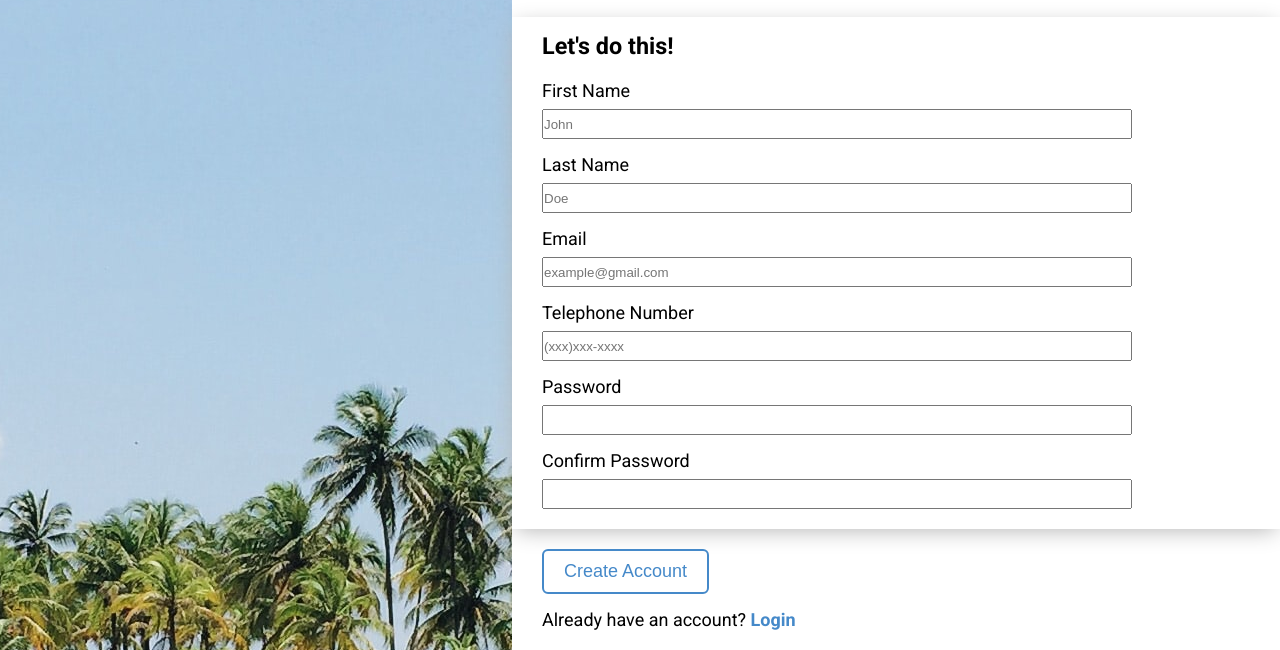
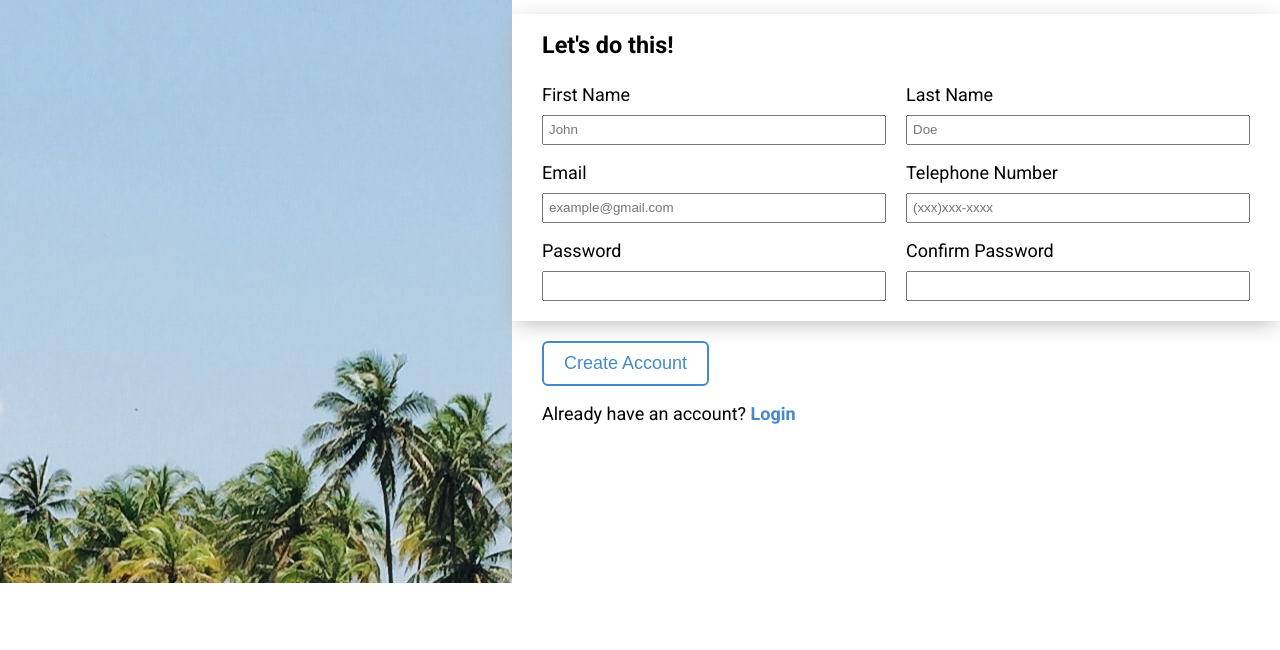
Before and after one commit to karmatt/OdinLandingPage, a plain HTML site: page index.html in a window 1280 px wide. Shown: the part 217-867 px from the top of the page. After the commit the page ends 800 px from the top, so only its background shows below. Drawn offline with Linux system fonts and the light colour scheme.

Commit message:
Finished both mobile and desktop layouts.

```diff
--- a/css/style.css
+++ b/css/style.css
@@ -13,6 +13,7 @@ html,
 body {
   font-size: 18px;
   font-family: var(--roboto-font);
+  line-height: 1.4;
 }
 img {
   height: 50%;
@@ -20,6 +21,8 @@ img {
 }
 form {
   box-shadow: 0px 5px 21px -4px #b2b2b2;
+  -webkit-box-shadow: 0px 5px 21px -4px #b2b2b2;
+  -moz-box-shadow: 0px 5px 21px -4px #b2b2b2;
 }
 label {
   padding-bottom: 8px;
@@ -27,7 +30,8 @@ label {
 input {
   height: 30px;
 }
-input[type="password"] input[placeholder],
+input[type="password"],
+input[placeholder],
 input[value] {
   padding-left: 5px;
 }
@@ -76,11 +80,12 @@ a {
   align-items: center;
   display: flex;
   flex-direction: column;
-  padding: 20px 0;
+  margin: 20px 0;
   row-gap: 15px;
   text-align: center;
 }
 .container--grid {
+  justify-items: center;
   display: grid;
   grid-template-areas:
     "input"
@@ -90,7 +95,7 @@ a {
     "input"
     "input";
   grid-template-rows: repeat(6, 1fr);
-  padding: 20px 0 20px 30px;
+  padding: 20px 0;
   row-gap: 15px;
 }
 .container--top {
@@ -98,14 +103,13 @@ a {
 }
 .form__title {
   font-size: 1.3rem;
-  padding-left: 30px;
   padding-top: 15px;
+  text-align: center;
 }
 .form__input {
-  display: flex;
-  flex-direction: column;
-  grid-area: "input";
-  width: 80%;
+  display: grid;
+  text-align: center;
+  width: 75%;
 }
 @media (hover: hover) and (pointer: fine) {
   button:hover {
@@ -120,7 +124,7 @@ a {
 }
 @media screen and (min-width: 40rem) {
   img {
-    height: 90%;
+    height: 100%;
   }
   .wrapper {
     grid-template-areas: "hero content";
@@ -136,6 +140,24 @@ a {
     padding-left: 30px;
     text-align: left;
   }
+  .container--grid {
+    column-gap: 20px;
+    grid-template-areas:
+      "input input"
+      "input input"
+      "input input";
+    grid-template-rows: repeat(3, 1fr);
+    justify-items: left;
+    padding: 20px 30px;
+  }
+  .form__title {
+    padding-left: 30px;
+    text-align: left;
+  }
+  .form__input {
+    text-align: left;
+    width: 100%;
+  }
   .container--top {
     margin-top: 80px;
   }
```
